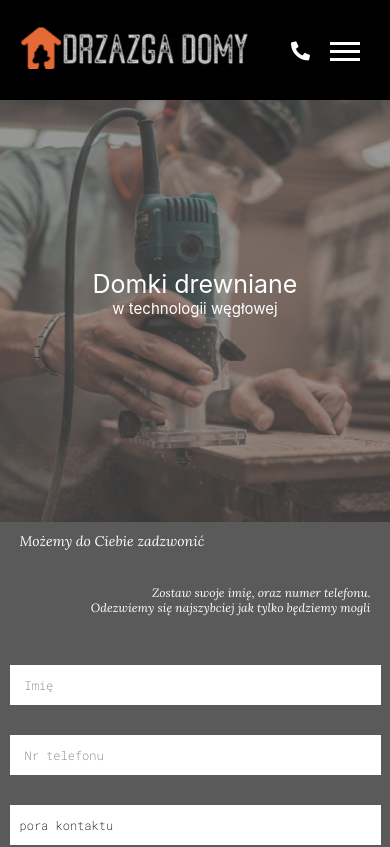
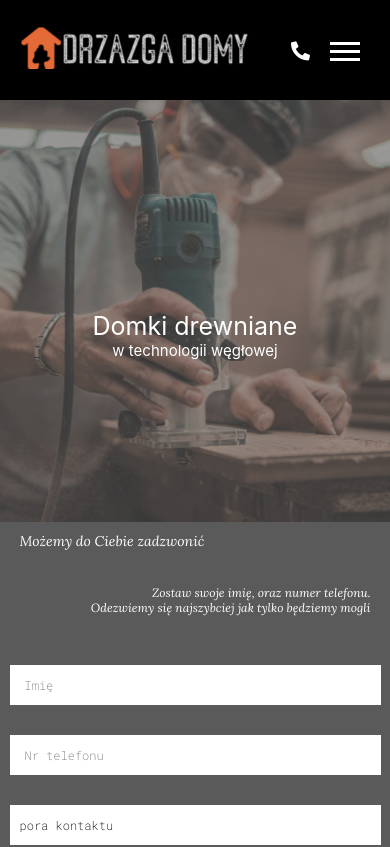
Before and after one commit to MarekBartczak/Drzazgadomy, a React (Create React App) app: page / in a window 390 px wide. Shown: the top 847 px of the page. Built offline with nearby package versions, Linux system fonts and the light colour scheme.

Commit message:
o firmie 2

```diff
--- a/src/components/topSection/background/background.module.css
+++ b/src/components/topSection/background/background.module.css
@@ -38,7 +38,7 @@
   font-size: 20px;
 }
 
-@media (max-width: 600px) {
+@media (max-width: 668px) {
   .background {
     /* position: absolute; */
     /* margin-top: 100px; */
@@ -55,7 +55,7 @@
     /* background: none; */
   }
   .nameBox {
-    top: -30vh;
+    top: -50%;
   }
   .name {
     font-size: 25px;
```
